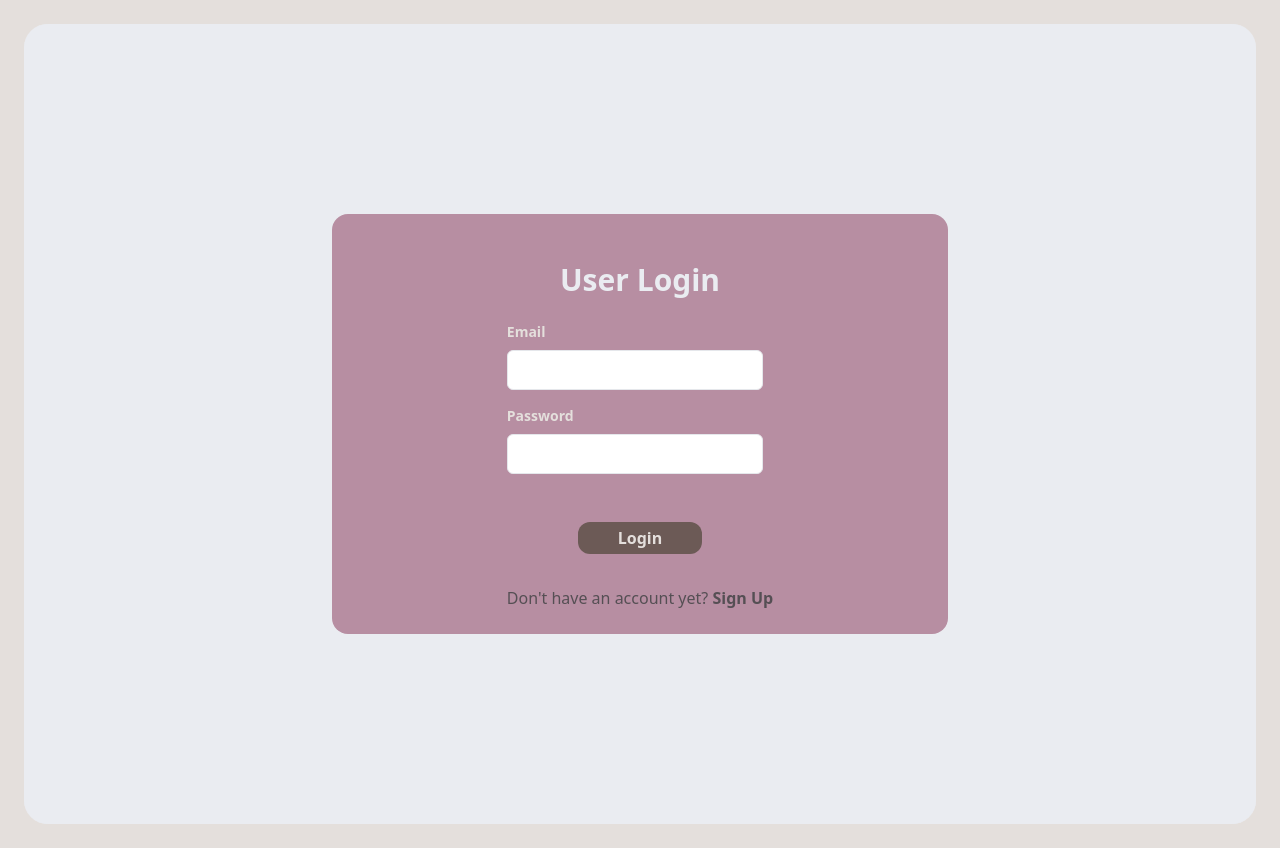
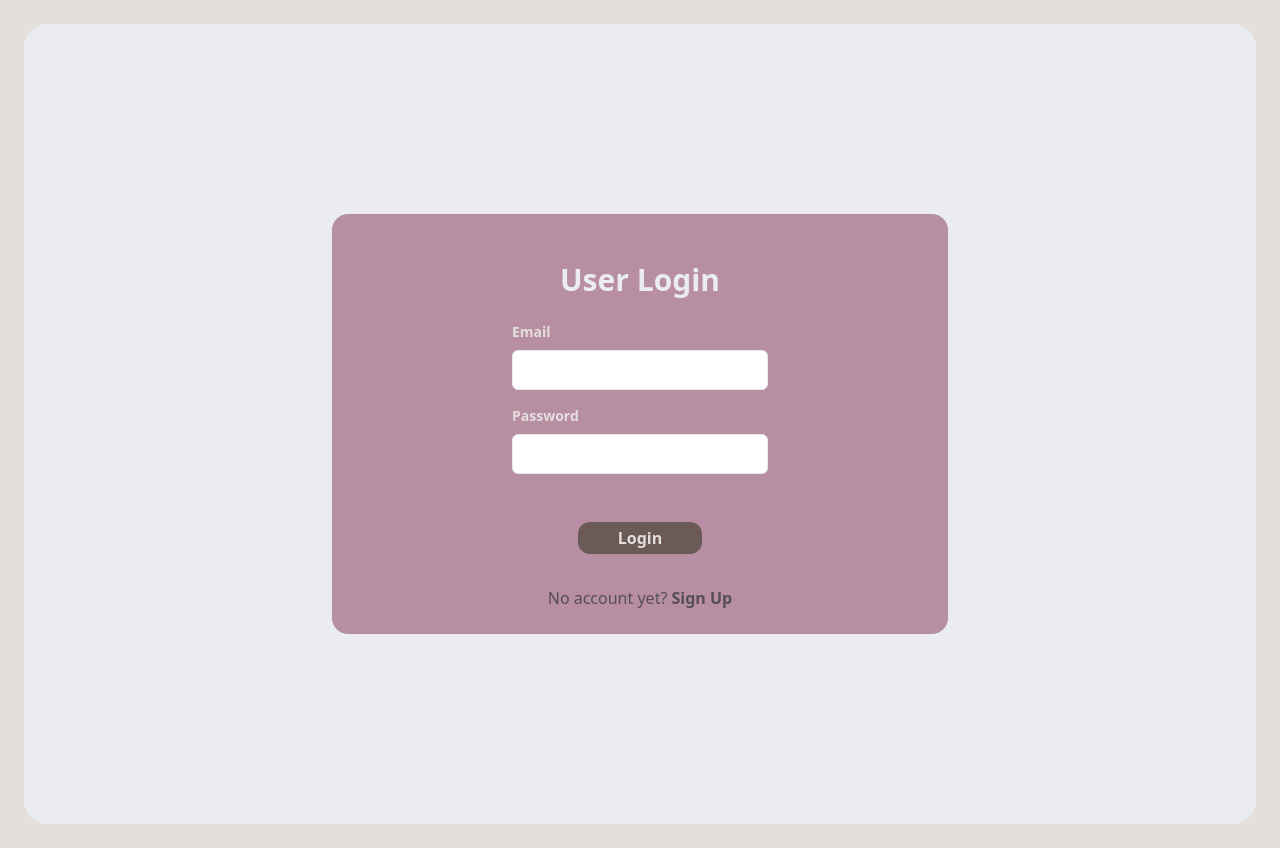
Before and after one commit to khushic10/eCommerce, a Next.js app: page /login in a window 1280 px wide. Built offline with nearby package versions, Linux system fonts and the light colour scheme.

Commit message:
error resolve for deploy

```diff
--- a/src/app/login/page.js
+++ b/src/app/login/page.js
@@ -122,7 +122,7 @@ export default function Login() {
 						</button>
 					</div>
 					<div className="text-center text-custom-black">
-						Don't have an account yet?{" "}
+						No account yet?{" "}
 						<Link href="/register">
 							<span className="cursor-pointer text-custom-black font-semibold">
 								Sign Up
--- a/src/app/merchant/page.js
+++ b/src/app/merchant/page.js
@@ -4,7 +4,7 @@ import { useRouter } from "next/navigation";
 import React, { useEffect, useState } from "react";
 import { ToastContainer, toast } from "react-toastify";
 
-export default function page() {
+export default function Page() {
 	const [products, setProducts] = useState([]);
 	const [token, setToken] = useState("");
 	const router = useRouter();
--- a/src/app/merchant/viewCategories/page.js
+++ b/src/app/merchant/viewCategories/page.js
@@ -4,7 +4,7 @@ import { useRouter } from "next/navigation";
 import React, { useEffect, useState } from "react";
 import { ToastContainer, toast } from "react-toastify";
 
-export default function page() {
+export default function Page() {
 	const [categories, setCategories] = useState([]);
 	const [token, setToken] = useState("");
 	const router = useRouter();
```
